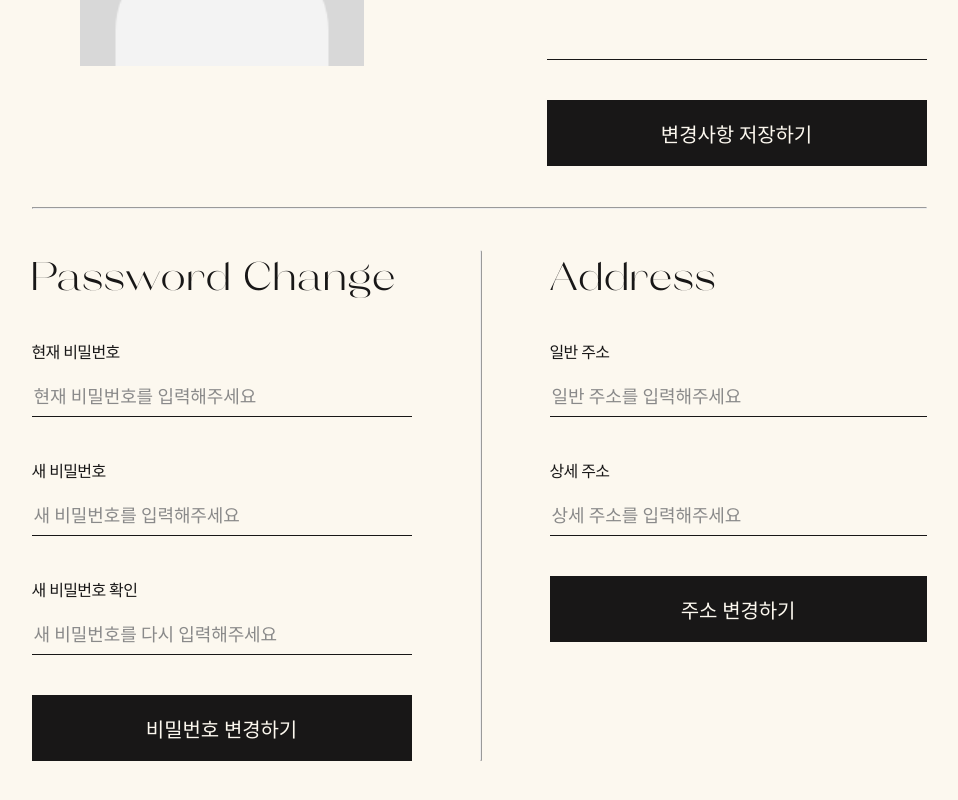
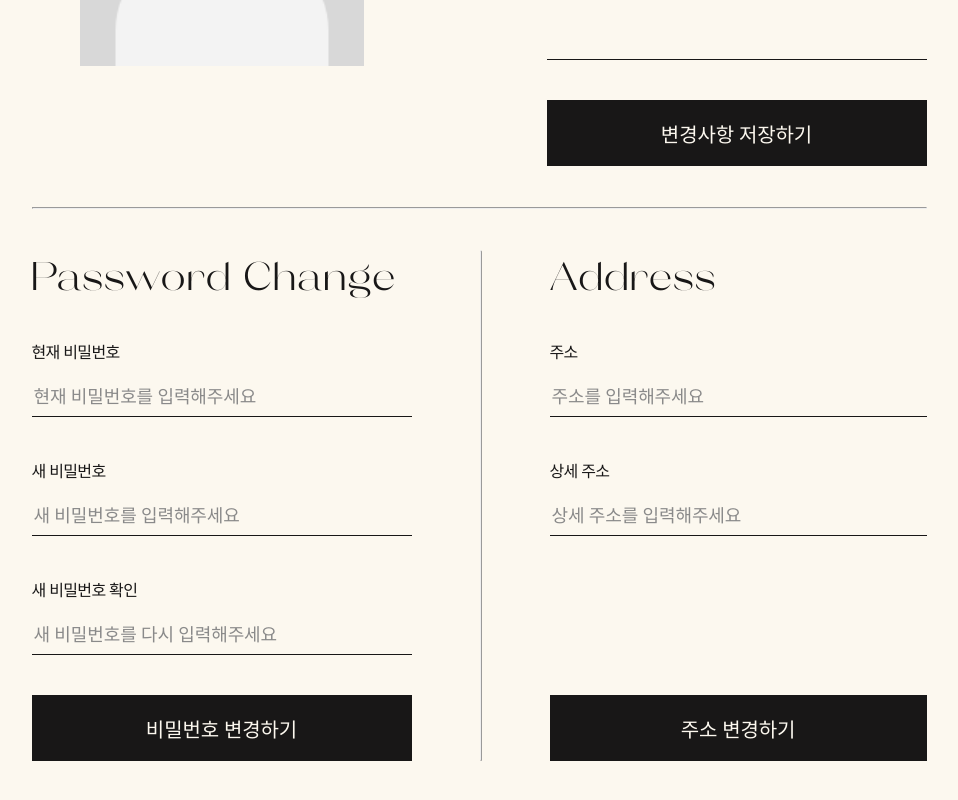
Before and after one commit to Tea-Bliss/FE_Tea_Bliss, a Next.js app: page /my-page/my-info in a window 1280 px wide. Shown: the part 648-1448 px from the top of the page, without its empty margins (161-1119 px from the left). Built offline with nearby package versions, Linux system fonts and the light colour scheme; no server answers.

Commit message:
design: ui 변경

```diff
--- a/src/components/page-layout/myPageLayout/myInfo/components/AddressChange/AddressChange.module.scss
+++ b/src/components/page-layout/myPageLayout/myInfo/components/AddressChange/AddressChange.module.scss
@@ -2,6 +2,7 @@
   @include flexSort(column, null, null, 4rem);
   max-width: 38rem;
   flex-grow: 1;
+  align-self: stretch;
 
   .addressInput {
     @include flexSort(column, null, null, 2rem);
@@ -12,4 +13,9 @@
       @include font(1.6rem, 400, 2.8rem);
     }
   }
+
+  .buttonContainer {
+    flex-grow: 1;
+    @include flexSort(column, flex-end, null, 0);
+  }
 }
--- a/src/components/page-layout/myPageLayout/myInfo/components/AddressChange/index.tsx
+++ b/src/components/page-layout/myPageLayout/myInfo/components/AddressChange/index.tsx
@@ -38,13 +38,13 @@ export default function AddressChange() {
       <MyPageTitle>Address</MyPageTitle>
       <div className={cn('addressInput')}>
         <label htmlFor="basic-address" className={cn('label')}>
-          일반 주소
+          주소
         </label>
         <MyPageInput
           id="basic-address"
-          placeholder="일반 주소를 입력해주세요"
+          placeholder="주소를 입력해주세요"
           {...register('basicAddress', {
-            required: '일반 주소를 입력해주세요',
+            required: '주소를 입력해주세요',
           })}
           isError={Boolean(errors.basicAddress)}
           errorMessage={errors.basicAddress?.message}
@@ -64,9 +64,11 @@ export default function AddressChange() {
           errorMessage={errors.detailAddress?.message}
         />
       </div>
-      <Button shape="square" color="black">
-        주소 변경하기
-      </Button>
+      <div className={cn('buttonContainer')}>
+        <Button shape="square" color="black">
+          주소 변경하기
+        </Button>
+      </div>
     </form>
   );
 }
--- a/src/components/page-layout/myPageLayout/myInfo/contexts/myInfoContext.tsx
+++ b/src/components/page-layout/myPageLayout/myInfo/contexts/myInfoContext.tsx
@@ -1,6 +1,6 @@
 'use client';
 
-import { ReactNode, createContext, useContext, useMemo } from 'react';
+import { ReactNode, createContext, useContext, useEffect, useMemo } from 'react';
 
 import openToast from '@/components/common/Toast/features/openToast';
 import useGetMyInfo from '@/components/page-layout/myPageLayout/myInfo/hooks/useGetMyInfo';
@@ -34,7 +34,11 @@ export function MyInfoProvider({ children }: { children: ReactNode }) {
     [data]
   );
 
-  if (isError) return openToast('error', '유저 데이터를 불러오는데 실패했습니다');
+  useEffect(() => {
+    if (isError) {
+      openToast('error', '유저 데이터를 불러오는데 실패했습니다');
+    }
+  }, [isError]);
 
   return <myInfoContext.Provider value={value}>{children}</myInfoContext.Provider>;
 }
```
